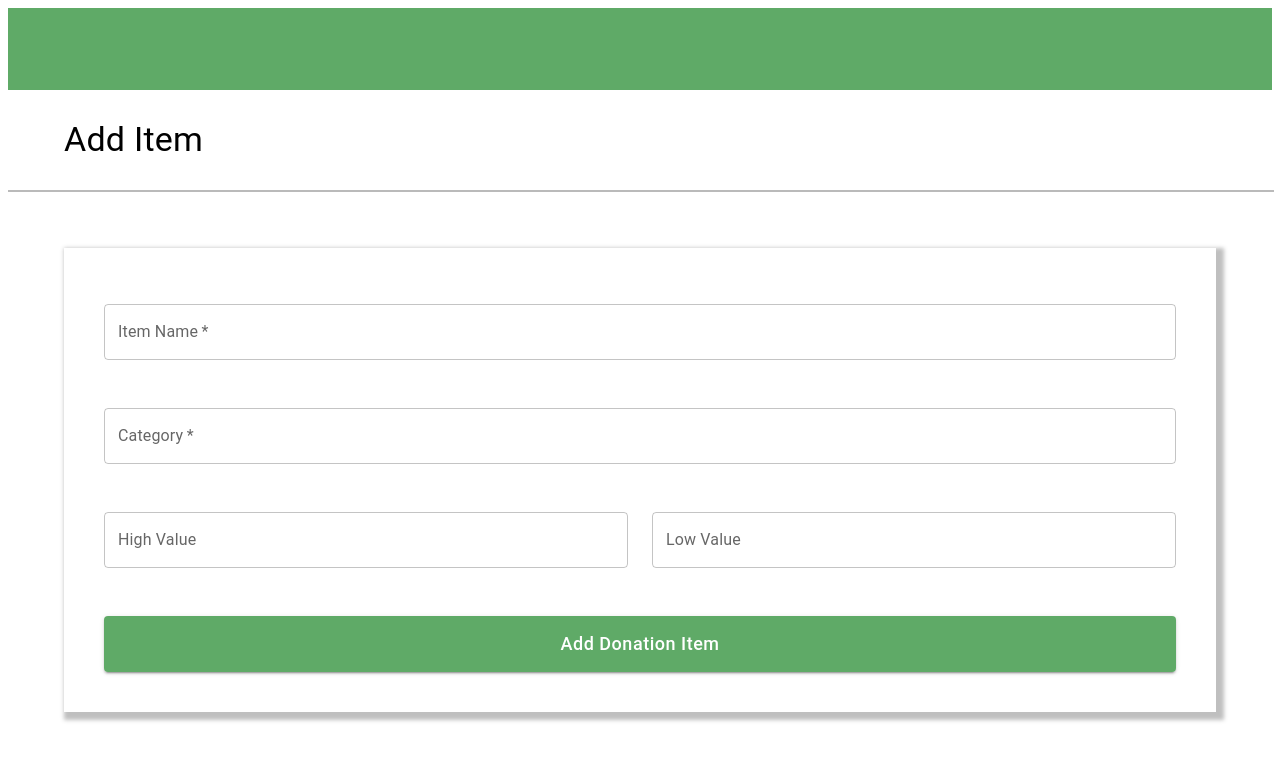
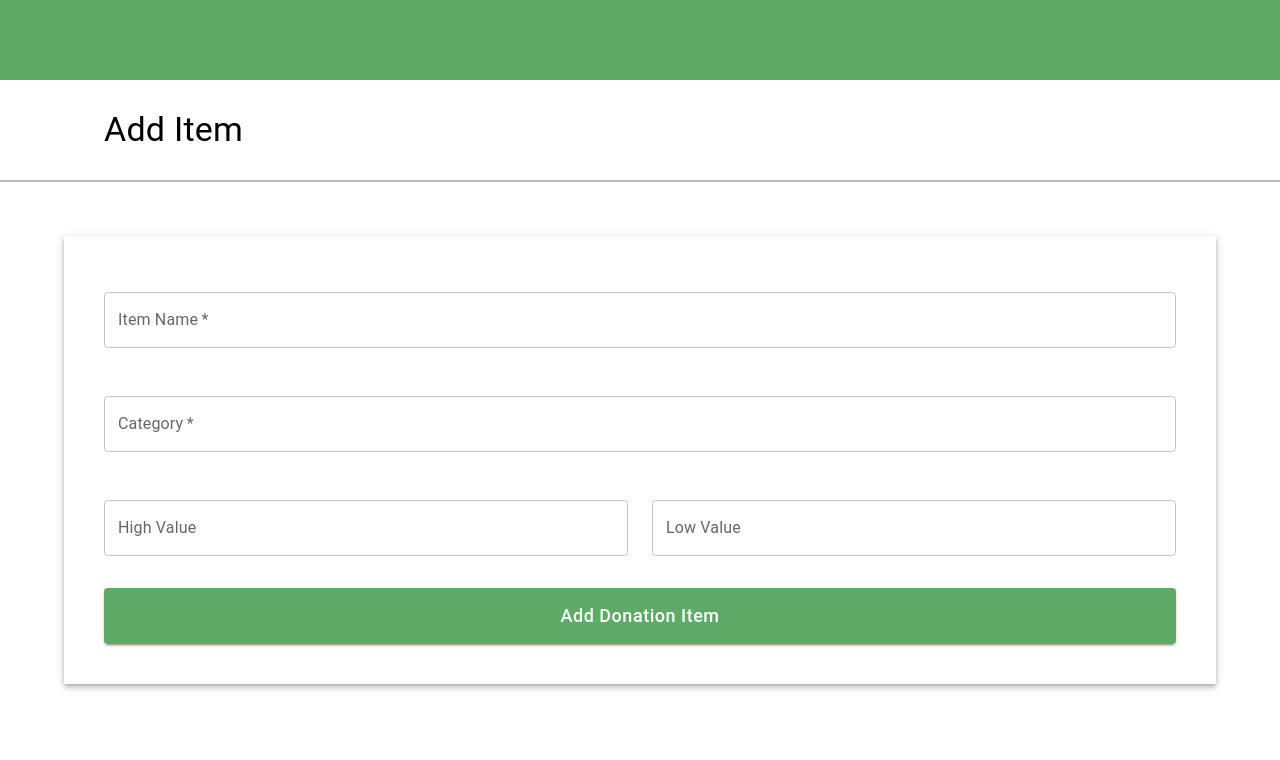
Before and after one commit to hack4impact-utk/mission-of-hope, a Next.js app: page /item/add in a window 1280 px wide. Shown: the top 760 px of the page. Built offline with nearby package versions, Linux system fonts and the light colour scheme.

Commit message:
More MUI changes. Fixed the topbar and vector issue.

```diff
--- a/src/app/item/add/page.tsx
+++ b/src/app/item/add/page.tsx
@@ -1,5 +1,4 @@
 'use client';
-
 import { useState } from 'react';
 import { Grid, TextField, Button, Typography, Box } from '@mui/material';
 
@@ -10,19 +9,43 @@ const AddItemForm = () => {
   const [lowValue, setLowValue] = useState('');
 
   return (
-    <Box>
+    <>
       <Box
-        sx={{ width: '100%', height: 82, backgroundColor: '#379541cc' }}
+        sx={{
+          width: '100%',
+          height: '10vh',
+          backgroundColor: '#379541cc',
+          position: 'absolute',
+          top: 0,
+          left: 0,
+          right: 0,
+        }}
       ></Box>
-      <Box sx={{ display: 'flex', alignItems: 'center', height: 100, pl: 7 }}>
-        <Typography variant="h4">Add Item</Typography>
+      <Box
+        sx={{
+          display: 'flex',
+          alignItems: 'center',
+          height: 100,
+          pl: 7,
+          mt: '10vh',
+        }}
+      >
+        <Typography variant="h4" sx={{ pl: 5 }}>
+          Add Item
+        </Typography>
       </Box>
-      <Box sx={{ width: '100%', border: '1px solid rgba(118, 118, 118, 0.5)' }}>
+      <Box
+        sx={{
+          width: '100%',
+          border: '1px solid rgba(118, 118, 118, 0.5)',
+          position: 'absolute',
+          left: 0,
+          right: 0,
+        }}
+      >
         {/* vector as seen on figma */}
       </Box>
-      <Box
-        sx={{ p: 5, m: 7, boxShadow: '4px 4px 4px 4px rgba(0, 0, 0, 0.25)' }}
-      >
+      <Box sx={{ p: 5, m: 7, boxShadow: 4 }}>
         <Grid container spacing={3} justifyContent="flex-start">
           <Grid item xs={12}>
             <TextField
@@ -56,7 +79,6 @@ const AddItemForm = () => {
               fullWidth
               margin="normal"
               value={highValue}
-              // now sets value to 0 if input is negative
               onChange={(e) =>
                 setHighValue(Number(e.target.value) < 0 ? '0' : e.target.value)
               }
@@ -76,7 +98,6 @@ const AddItemForm = () => {
               }
             />
           </Grid>
-
           <Grid item xs={12}>
             <Button
               type="submit"
@@ -86,7 +107,6 @@ const AddItemForm = () => {
               sx={{
                 height: 56,
                 textTransform: 'none',
-                mt: 2,
                 fontSize: 'large',
                 backgroundColor: 'rgba(55, 149, 65, 0.8)',
               }}
@@ -96,7 +116,7 @@ const AddItemForm = () => {
           </Grid>
         </Grid>
       </Box>
-    </Box>
+    </>
   );
 };
 
```
